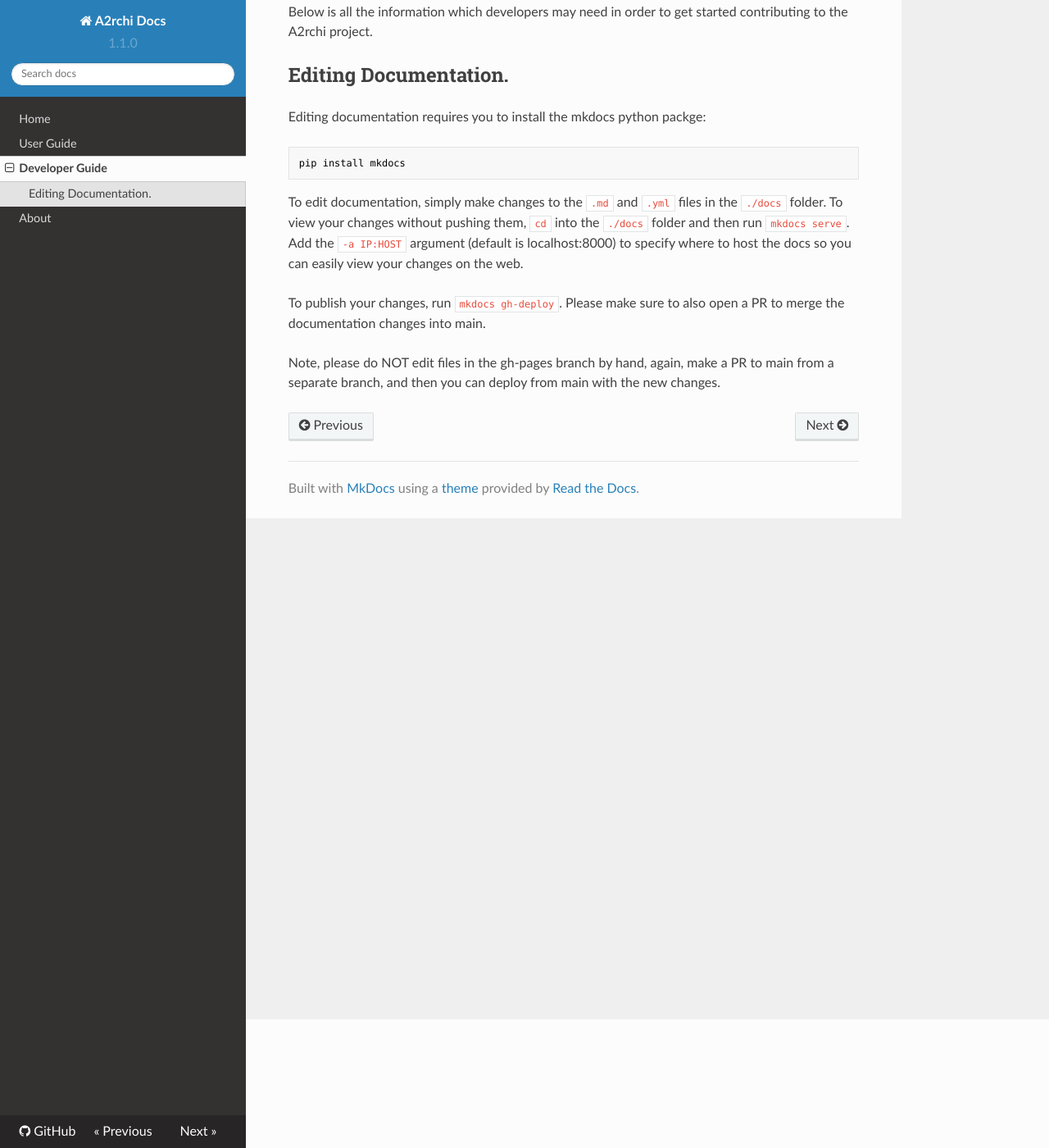
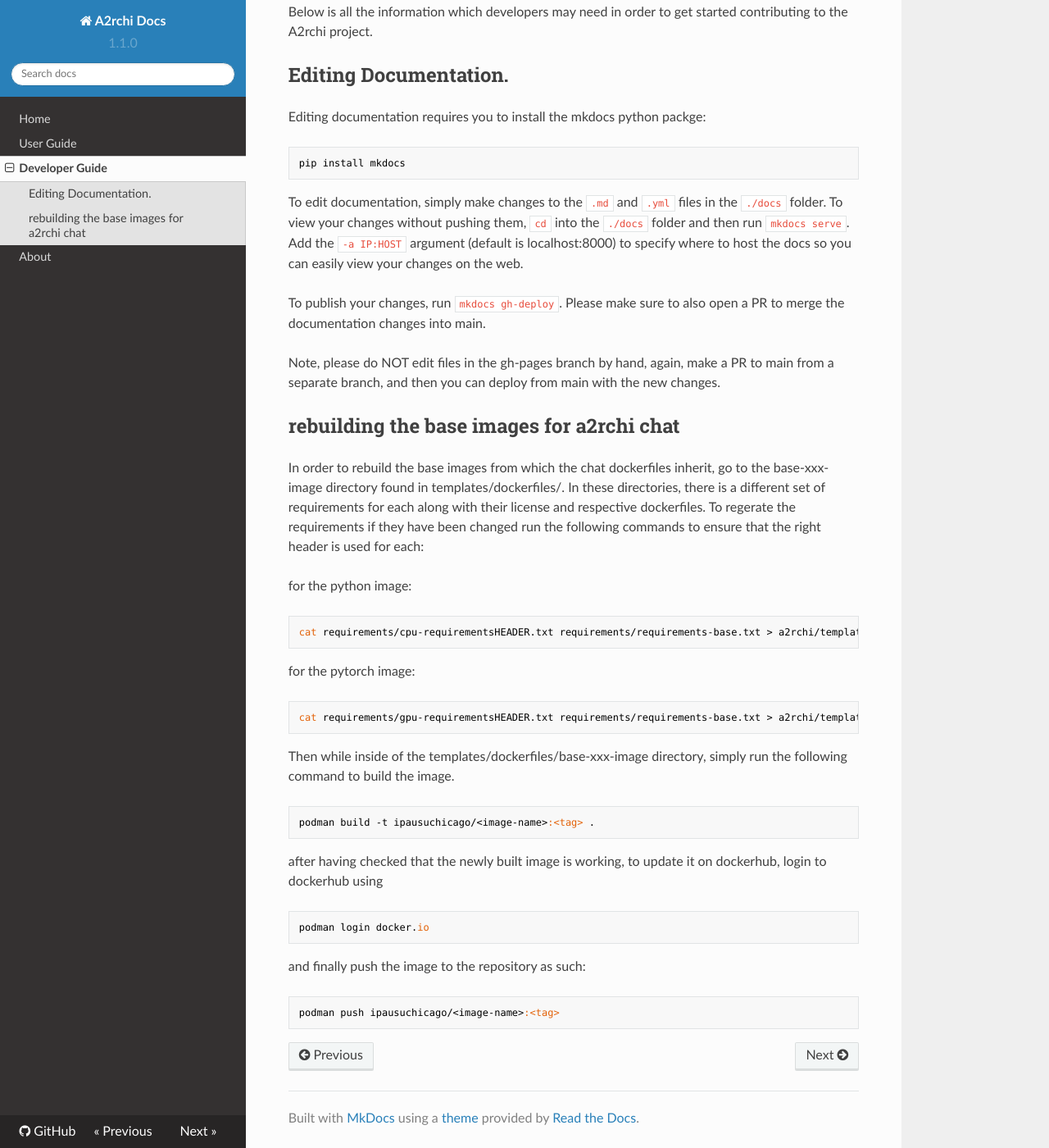
Before and after one commit to mit-submit/A2rchi, an MkDocs documentation site: the page built from docs/docs/developer_guide.md, in a window 1280 px wide and 1400 px high, scrolled down 157 px. Shown: the whole window at 82% size. Built offline with MkDocs 1.6.1, drawn with Linux system fonts in a browser that asks for light colours; nearby versions of some CDN libraries.

````diff
--- a/docs/docs/developer_guide.md
+++ b/docs/docs/developer_guide.md
@@ -13,3 +13,35 @@
 To publish your changes, run `mkdocs gh-deploy`. Please make sure to also open a PR to merge the documentation changes into main.
 
 Note, please do NOT edit files in the gh-pages branch by hand, again, make a PR to main from a separate branch, and then you can deploy from main with the new changes.
+
+## rebuilding the base images for a2rchi chat
+
+In order to rebuild the base images from which the chat dockerfiles inherit, go to the base-xxx-image directory found in templates/dockerfiles/. In these directories, there is a different set of requirements for each along with their license and respective dockerfiles. To regerate the requirements if they have been changed run the following commands
+to ensure that the right header is used for each:
+
+for the python image:
+```
+cat requirements/cpu-requirementsHEADER.txt requirements/requirements-base.txt > a2rchi/templates/dockerfiles/base-python-image/requirements.txt
+```
+for the pytorch image:
+```
+cat requirements/gpu-requirementsHEADER.txt requirements/requirements-base.txt > a2rchi/templates/dockerfiles/base-python-image/requirements.txt
+```
+
+Then while inside of the templates/dockerfiles/base-xxx-image directory, simply run the following command to build the image.
+
+```
+podman build -t ipausuchicago/<image-name>:<tag> .
+```
+
+after having checked that the newly built image is working, to update it on dockerhub, login to dockerhub using
+
+```
+podman login docker.io
+```
+
+and finally push the image to the repository as such:
+
+```
+podman push ipausuchicago/<image-name>:<tag>
+```
````
Also changed, not shown: docs/docs/user_guide.md (+7 -0 lines), 17 other files.
